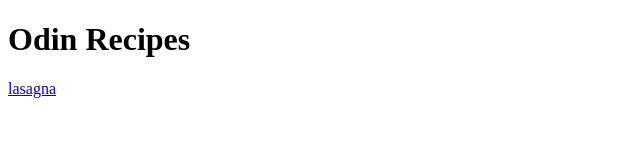
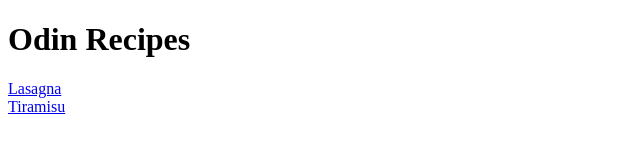
Before and after one commit to rick329mo/odin-recipes, a plain HTML site: page index.html in a window 1280 px wide. Shown: the full height of the page, 0-640 px from the left. Drawn offline with Linux system fonts and the light colour scheme.

Commit message:
added tiramisu link in div format to index.html

```diff
--- a/index.html
+++ b/index.html
@@ -8,7 +8,8 @@
 </head>
 <body>
     <h1>Odin Recipes</h1>
-    <a href="recipes/lasagna.html">lasagna</a>
+   <div><a href="recipes/lasagna.html">Lasagna</a></div>
+    <div><a href="recipes/tiramisu.html">Tiramisu</a></div>
 
 
 
```
